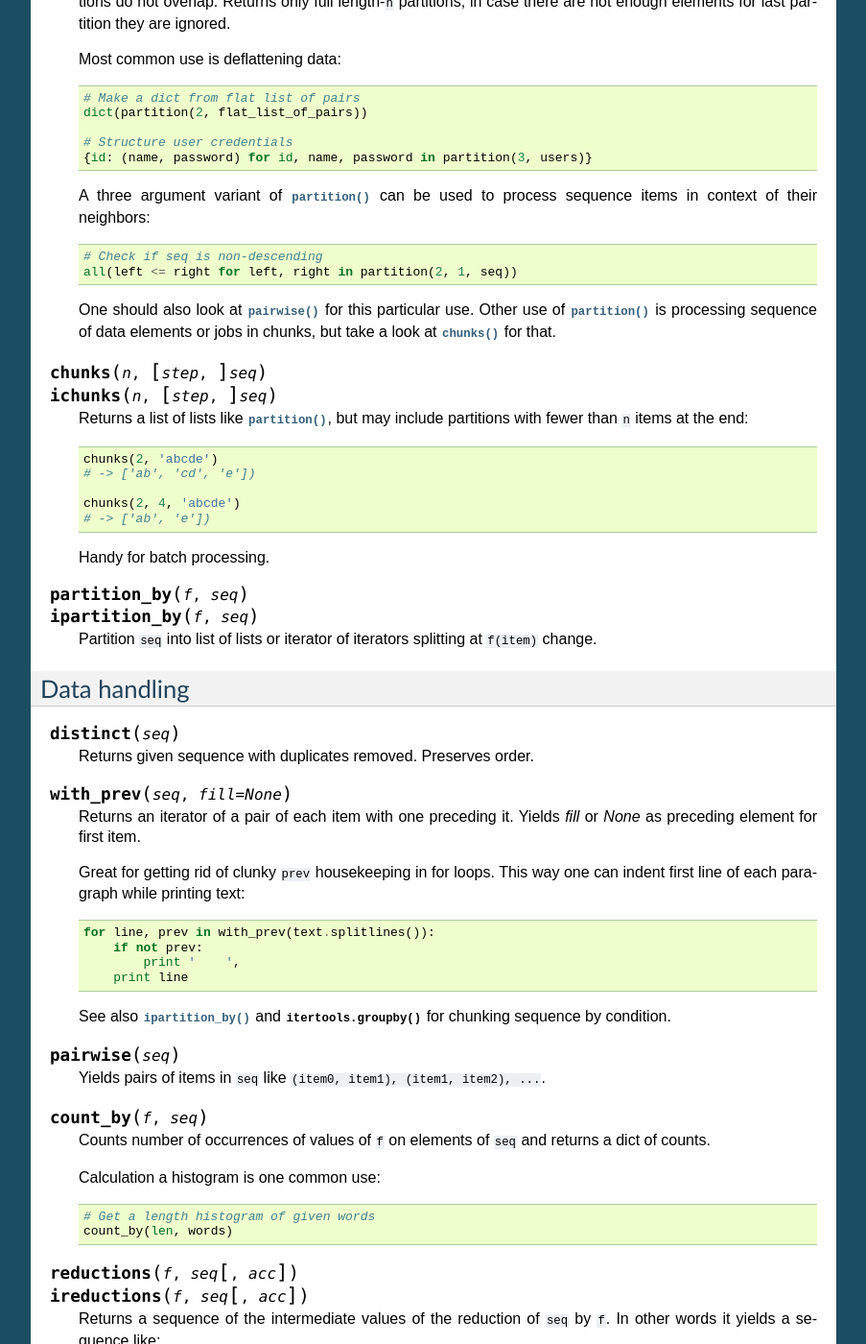
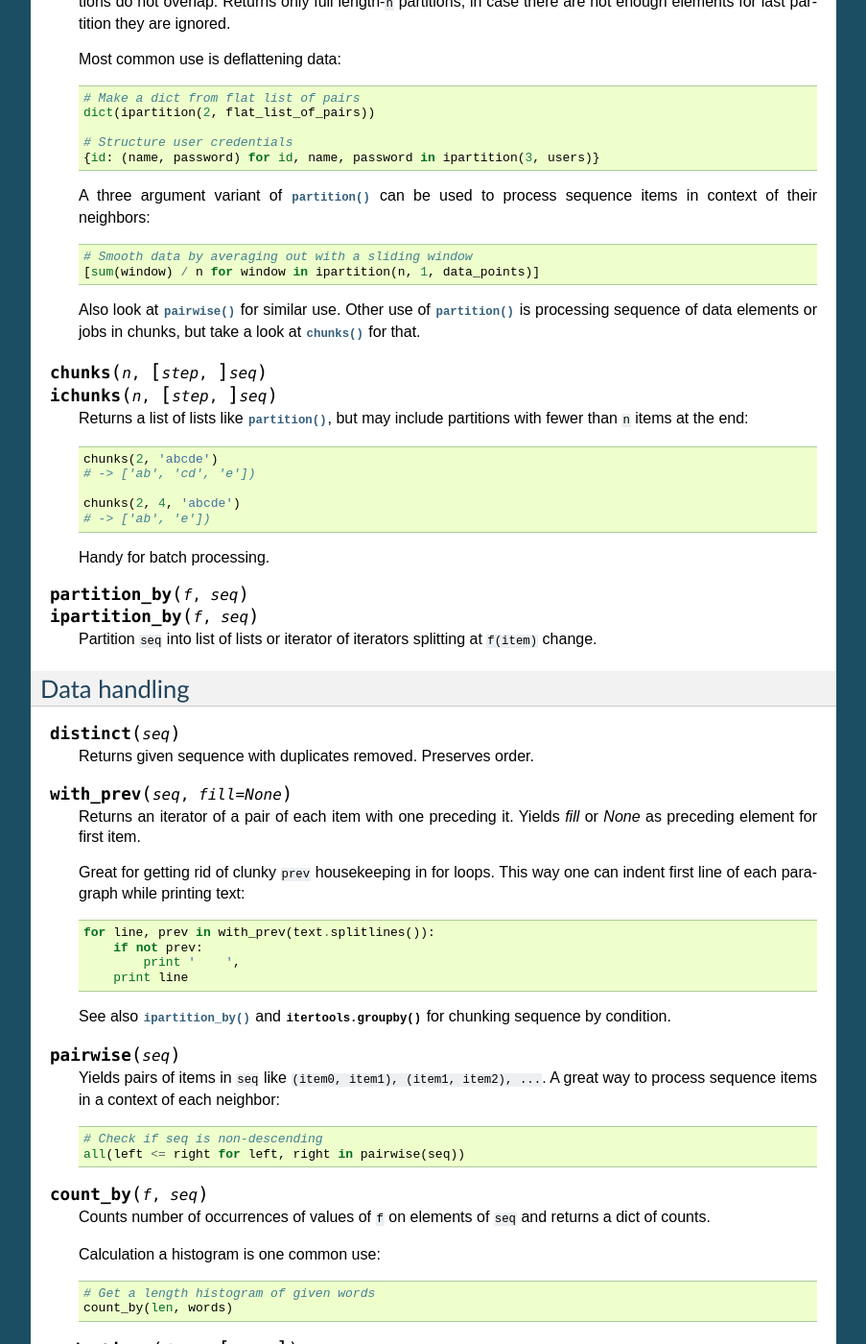
Before and after one commit to Jamaal224/funcy, a Sphinx documentation site: the page built from docs/seqs.rst, in a window 1280 px wide and 1400 px high, scrolled down 6868 px. Shown: the whole window at 96% size, without its empty margins (198-1101 px from the left). Built offline with Sphinx 7.4.7, drawn with Linux system fonts in a browser that asks for light colours.

Commit message:
Better docs for i?partition() and pairwise()
- moved non-descending test example to pairwise()
- added sliding window example to i?partition()
- changed partition() to ipartition() in all examples

```diff
--- a/docs/seqs.rst
+++ b/docs/seqs.rst
@@ -398,17 +398,17 @@ Split and chunk
     Most common use is deflattening data::
 
         # Make a dict from flat list of pairs
-        dict(partition(2, flat_list_of_pairs))
+        dict(ipartition(2, flat_list_of_pairs))
 
         # Structure user credentials
-        {id: (name, password) for id, name, password in partition(3, users)}
+        {id: (name, password) for id, name, password in ipartition(3, users)}
 
     A three argument variant of :func:`partition` can be used to process sequence items in context of their neighbors::
 
-        # Check if seq is non-descending
-        all(left <= right for left, right in partition(2, 1, seq))
+        # Smooth data by averaging out with a sliding window
+        [sum(window) / n for window in ipartition(n, 1, data_points)]
 
-    One should also look at :func:`pairwise` for this particular use. Other use of :func:`partition` is processing sequence of data elements or jobs in chunks, but take a look at :func:`chunks` for that.
+    Also look at :func:`pairwise` for similar use. Other use of :func:`partition` is processing sequence of data elements or jobs in chunks, but take a look at :func:`chunks` for that.
 
 
 
@@ -454,7 +454,10 @@ Data handling
 
 .. function:: pairwise(seq)
 
-    Yields pairs of items in ``seq`` like ``(item0, item1), (item1, item2), ...``.
+    Yields pairs of items in ``seq`` like ``(item0, item1), (item1, item2), ...``. A great way to process sequence items in a context of each neighbor::
+
+        # Check if seq is non-descending
+        all(left <= right for left, right in pairwise(seq))
 
 
 .. function:: count_by(f, seq)
```
